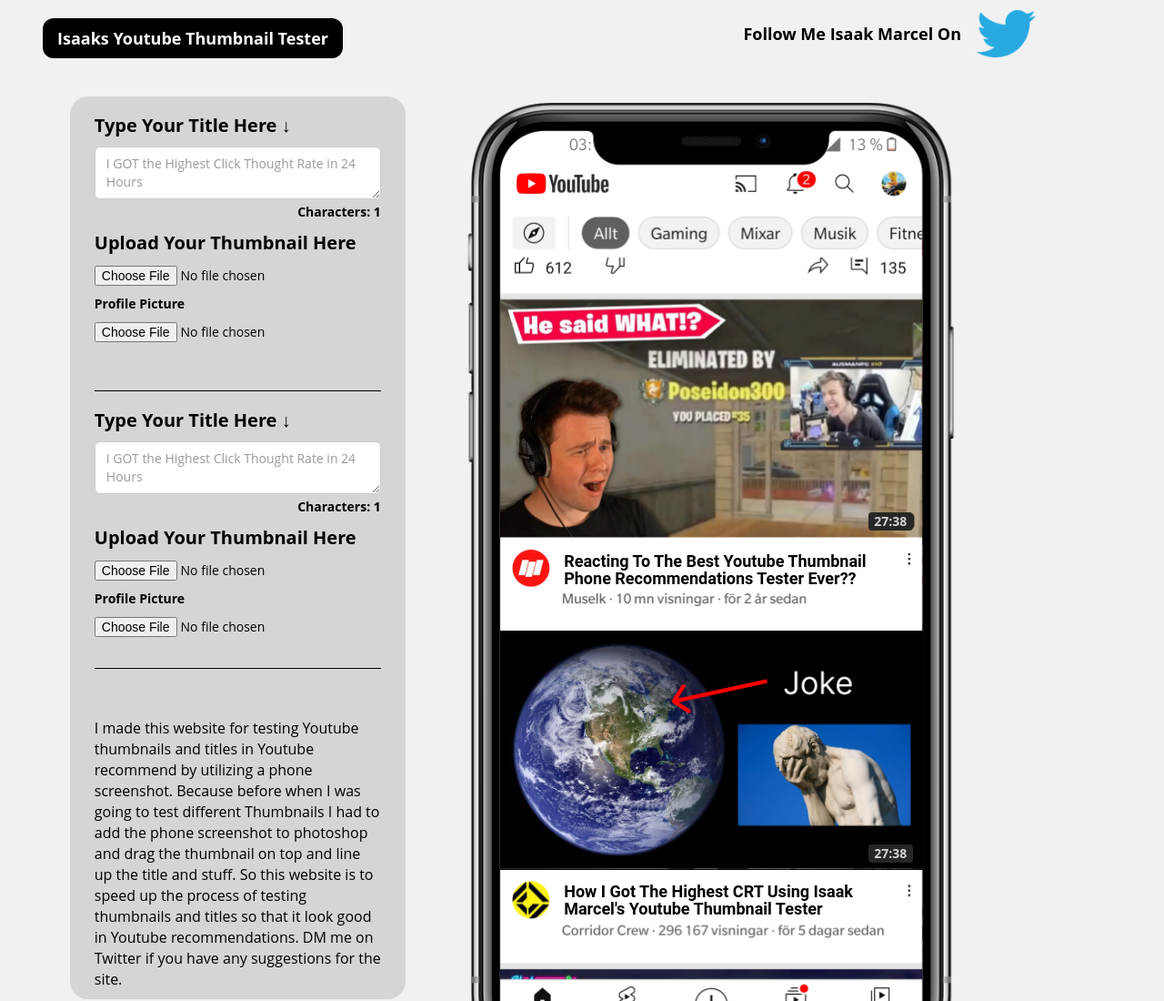
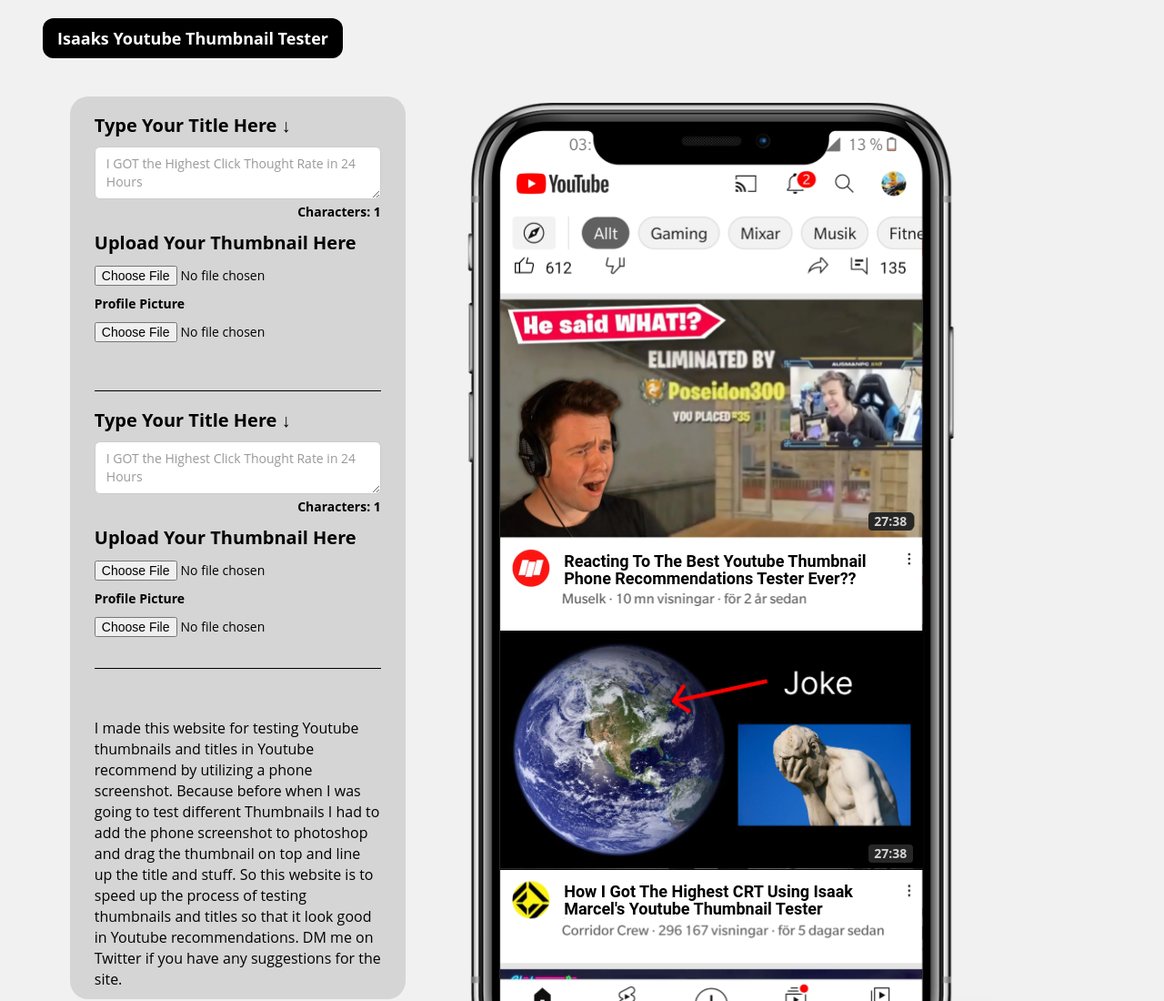
Before and after one commit to Isaak-Marcel/Youtube-Thumbnail-Tester, a plain HTML site: page index.html in a window 1280 px wide. Shown: the top 1100 px of the page at 91% size. Drawn offline with Linux system fonts and the light colour scheme; a script that the page names is missing.

Commit message:
fixed thing

```diff
--- a/index.html
+++ b/index.html
@@ -39,9 +39,7 @@
   <div class="top-div">
     <h1 class="logo-header">Isaaks Youtube Thumbnail Tester</h1>
     <div class="about-me">
-      <h4 class="follow-me-on">Follow me Isaak Marcel on </h4>
-      <!--<a href="" rel="noopener noreferrer" target = _blank class="social-link-block w-inline-block"><img src="images/YOutube-logo-real.png" loading="lazy" alt="A picture of the youtube logo" class="social-media-images"></a> -->
-      <a href=https://twitter.com/Isaak_marcel rel="noopener noreferrer" target = _blank class="social-link-block w-inline-block"><img src="images/twitter-logo.png" loading="lazy" alt="A picture of the twitter logo" class="social-media-images"></a>
+
     </div>
   </div>
   <div class="div-container">
```
